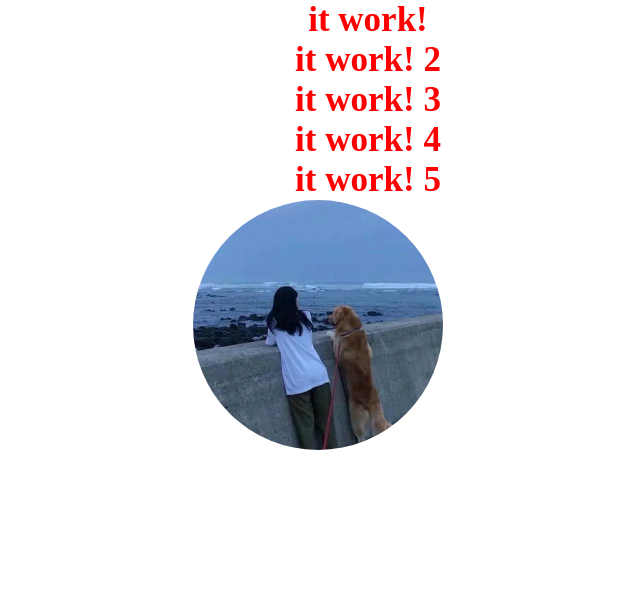
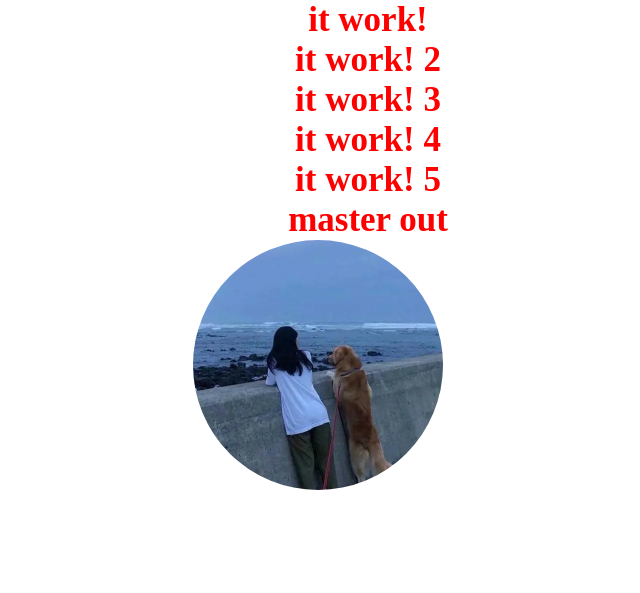
Before and after one commit to qin500/lianxi2, a plain HTML site: page index.html in a window 1280 px wide. Shown: the whole page, without its empty margins (272-912 px from the left). Drawn offline with Linux system fonts and the light colour scheme.

Commit message:
master commit

```diff
--- a/index.html
+++ b/index.html
@@ -11,6 +11,7 @@
 <h1>it work! 3</h1>
 <h1>it work! 4</h1>
 <h1>it work! 5</h1>
+<h1>master out</h1>
 
 <div class="mp">
     <img src="img/photo.png" alt="">
```
